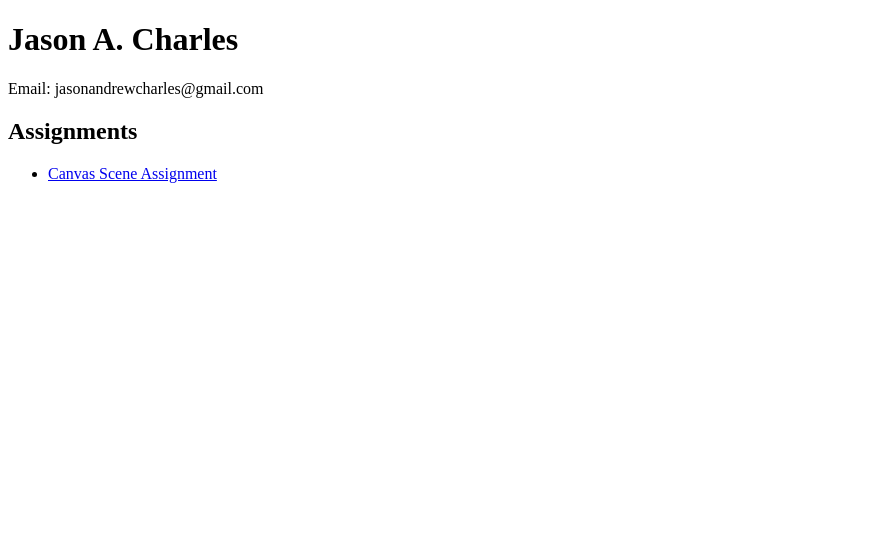
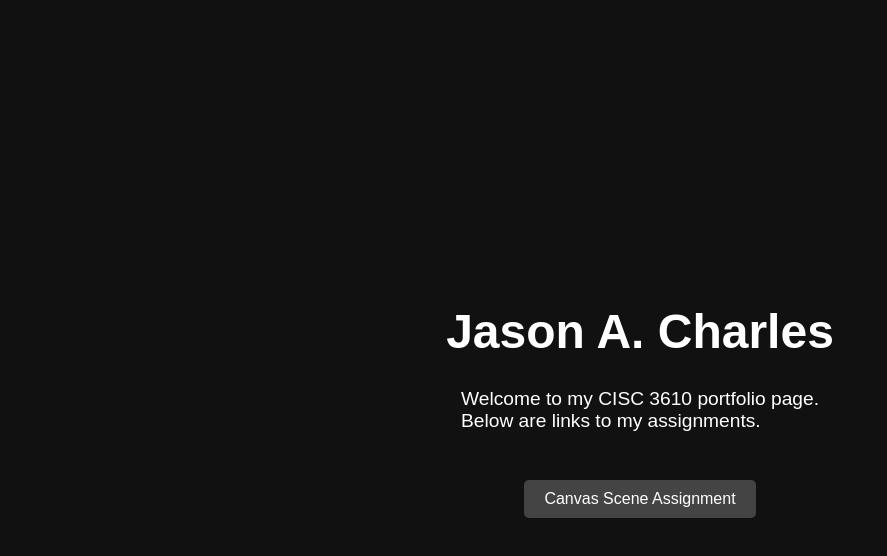
Before and after one commit to jasonxcharles/jasonxcharles.github.io, a plain HTML site: page index.html in a window 1280 px wide. Shown: the whole page, without its empty margins (0-887 px from the left). Drawn offline with Linux system fonts and the light colour scheme.

Commit message:
Update index.html

```diff
--- a/index.html
+++ b/index.html
@@ -2,15 +2,46 @@
 <html lang="en">
 <head>
   <meta charset="UTF-8">
-  <title>Jason A. Charles – Portfolio</title>
+  <title>Jason A. Charles – CISC 3610 Portfolio</title>
+  <style>
+    body {
+      background-color: #111;
+      color: #fff;
+      font-family: Arial, sans-serif;
+      display: flex;
+      flex-direction: column;
+      align-items: center;
+      justify-content: center;
+      min-height: 100vh;
+      margin: 0;
+    }
+    h1 {
+      font-size: 3em;
+      margin-bottom: 0.2em;
+    }
+    p {
+      font-size: 1.2em;
+      margin-bottom: 2em;
+    }
+    a {
+      display: block;
+      padding: 10px 20px;
+      margin: 10px;
+      background-color: #444;
+      color: #fff;
+      text-decoration: none;
+      border-radius: 5px;
+      transition: background 0.3s;
+    }
+    a:hover {
+      background-color: #666;
+    }
+  </style>
 </head>
 <body>
   <h1>Jason A. Charles</h1>
-  <p>Email: jasonandrewcharles@gmail.com</p>
+  <p>Welcome to my CISC 3610 portfolio page.<br>Below are links to my assignments.</p>
 
-  <h2>Assignments</h2>
-  <ul>
-    <li><a href="#">Canvas Scene Assignment</a></li>
-  </ul>
+  <a href="https://jasonxcharles.github.io/CISC-3610-Scene/" target="_blank">Canvas Scene Assignment</a>
 </body>
 </html>
```
